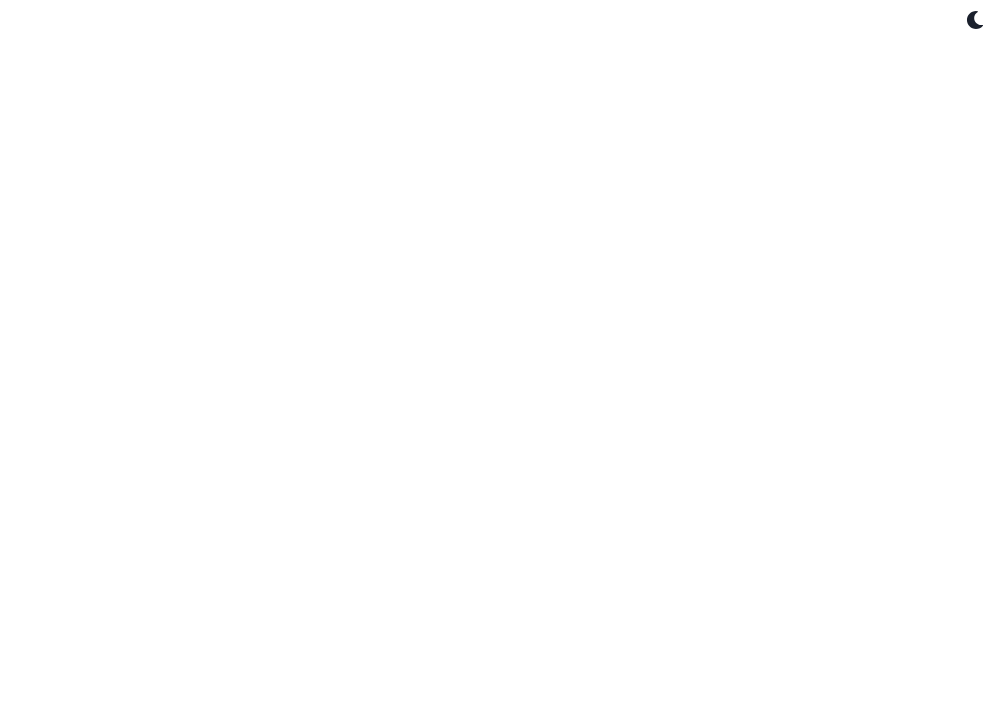
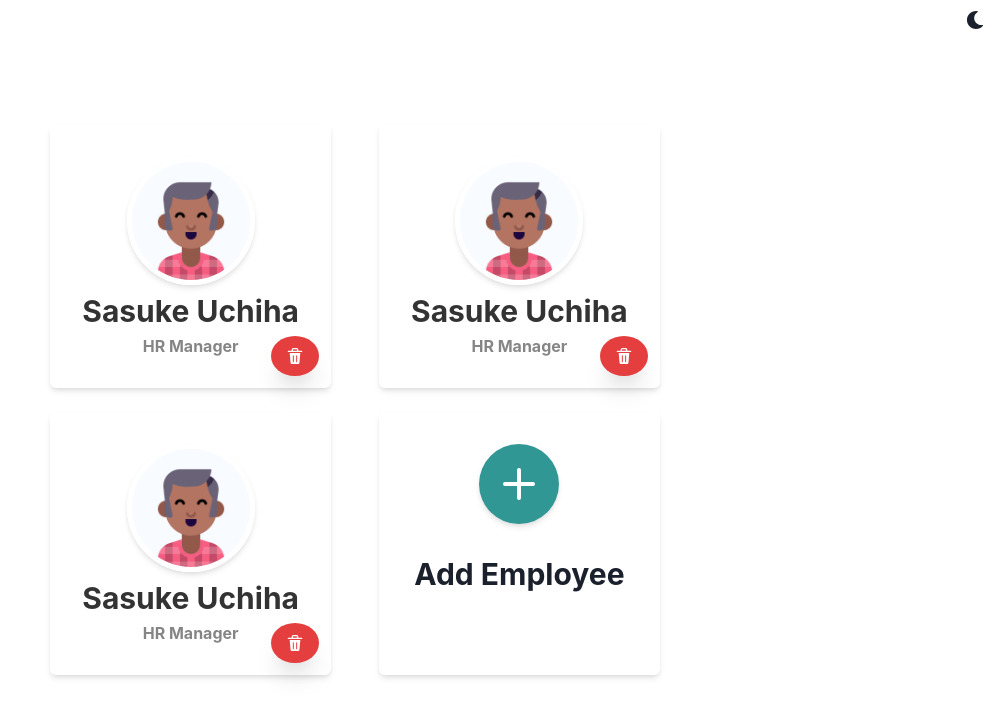
Before and after one commit to Varu98/ems, a React (Create React App) app: page /admin in a window 1280 px wide. Before the commit this address had no page. Shown: the top 720 px of the page, without its empty margins (285-1280 px from the left). Built offline with nearby package versions, Linux system fonts and the light colour scheme.

Commit message:
add : card and refactor

```diff
--- /dev/null
+++ b/src/Components/DesignationCard.jsx
@@ -0,0 +1,46 @@
+import {
+  Avatar,
+  Box,
+  GridItem,
+  Heading,
+  SimpleGrid,
+  VStack,
+  Wrap,
+  WrapItem,
+} from '@chakra-ui/react';
+import React from 'react';
+
+const DesignationCard = () => {
+  return (
+    <VStack>
+      <Wrap>
+        <WrapItem>
+          <Avatar
+            shadow={'md'}
+            border="5px solid white"
+            size={'2xl'}
+            src="images/maleAvatar.png"
+          />
+        </WrapItem>
+      </Wrap>
+      <Heading
+        textAlign={'center'}
+        color={'blackAlpha.800'}
+        as={'h3'}
+        size="lg"
+      >
+        Sasuke Uchiha
+      </Heading>
+      <Heading
+        textAlign={'center'}
+        color={'blackAlpha.600'}
+        as={'h5'}
+        size="sm"
+      >
+        HR Manager
+      </Heading>
+    </VStack>
+  );
+};
+
+export default DesignationCard;
--- /dev/null
+++ b/src/Pages/AdminHome.jsx
@@ -0,0 +1,101 @@
+import { DeleteIcon } from '@chakra-ui/icons';
+import {
+  Button,
+  GridItem,
+  Heading,
+  SimpleGrid,
+  VStack,
+} from '@chakra-ui/react';
+import React from 'react';
+import { FiPlus } from 'react-icons/fi';
+import DesignationCard from '../Components/DesignationCard';
+
+const AdminHome = () => {
+  return (
+    <SimpleGrid columns={2} rowGap="6" columnGap={[6, 12]}>
+      <GridItem
+        position={'relative'}
+        shadow={'md'}
+        p="2rem"
+        rounded={'md'}
+        colSpan={1}
+      >
+        <DesignationCard />
+        <Button
+          position={'absolute'}
+          bottom="3"
+          right={3}
+          shadow={'xl'}
+          borderRadius={'100%'}
+          colorScheme={'red'}
+        >
+          <DeleteIcon />
+        </Button>
+      </GridItem>
+      <GridItem
+        position={'relative'}
+        shadow={'md'}
+        p="2rem"
+        rounded={'md'}
+        colSpan={1}
+      >
+        <DesignationCard />
+        <Button
+          position={'absolute'}
+          bottom="3"
+          right={3}
+          shadow={'xl'}
+          borderRadius={'100%'}
+          colorScheme={'red'}
+        >
+          <DeleteIcon />
+        </Button>
+      </GridItem>
+      <GridItem
+        position={'relative'}
+        shadow={'md'}
+        p="2rem"
+        rounded={'md'}
+        colSpan={1}
+      >
+        <DesignationCard />
+        <Button
+          position={'absolute'}
+          bottom="3"
+          right={3}
+          shadow={'xl'}
+          borderRadius={'100%'}
+          colorScheme={'red'}
+        >
+          <DeleteIcon />
+        </Button>
+      </GridItem>
+      <GridItem
+        position={'relative'}
+        shadow={'md'}
+        p="2rem"
+        rounded={'md'}
+        colSpan={1}
+      >
+        <VStack spacing={'2rem'}>
+          <Button
+            maxW={'5rem'}
+            maxH={'5rem'}
+            rounded={'full'}
+            shadow="md"
+            colorScheme={'teal'}
+            w={'full'}
+            h={'full'}
+          >
+            <FiPlus fontSize={'5rem'} />
+          </Button>
+          <Heading as={'h3'} size={'lg'}>
+            Add Employee
+          </Heading>
+        </VStack>
+      </GridItem>
+    </SimpleGrid>
+  );
+};
+
+export default AdminHome;
--- a/src/Pages/HomePage.jsx
+++ b/src/Pages/HomePage.jsx
@@ -14,6 +14,7 @@ import {
 import { FiEdit2 } from 'react-icons/fi';
 import React from 'react';
 import { DeleteIcon } from '@chakra-ui/icons';
+import DesignationCard from '../Components/DesignationCard';
 
 const HomePage = () => {
   return (
@@ -38,34 +39,7 @@ const HomePage = () => {
         </Button>
       </Flex>
       <GridItem mb={'3rem'} colSpan={'3'}>
-        <VStack>
-          <Wrap>
-            <WrapItem>
-              <Avatar
-                shadow={'md'}
-                border="5px solid white"
-                size={'2xl'}
-                src="images/maleAvatar.png"
-              />
-            </WrapItem>
-          </Wrap>
-          <Heading
-            textAlign={'center'}
-            color={'blackAlpha.800'}
-            as={'h3'}
-            size="lg"
-          >
-            Sasuke Uchiha
-          </Heading>
-          <Heading
-            textAlign={'center'}
-            color={'blackAlpha.600'}
-            as={'h5'}
-            size="sm"
-          >
-            HR Manager
-          </Heading>
-        </VStack>
+        <DesignationCard />
       </GridItem>
       <GridItem>
         <Heading
--- a/src/Routes/Router.jsx
+++ b/src/Routes/Router.jsx
@@ -1,5 +1,6 @@
 import React from 'react';
 import { Route, Routes } from 'react-router-dom';
+import AdminHome from '../Pages/AdminHome';
 import HomePage from '../Pages/HomePage';
 import LoginPage from '../Pages/LoginPage';
 import UserProfile from '../Pages/UserProfile';
@@ -10,6 +11,7 @@ const Router = () => {
       <Route path="login" element={<LoginPage />} />
       <Route path="/" element={<HomePage />} />
       <Route path="user-profile" element={<UserProfile />} />
+      <Route path="admin" element={<AdminHome />} />
     </Routes>
   );
 };
```
